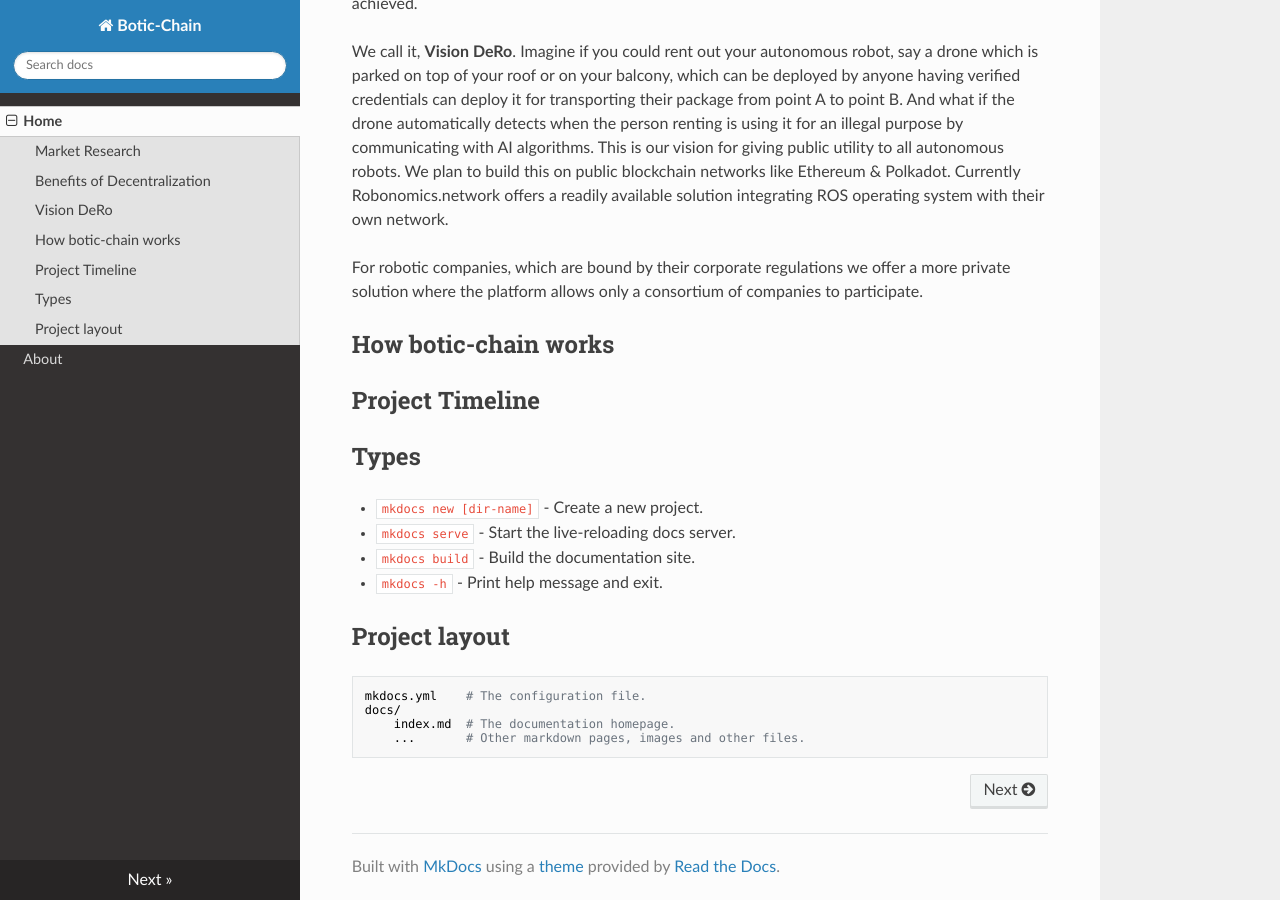
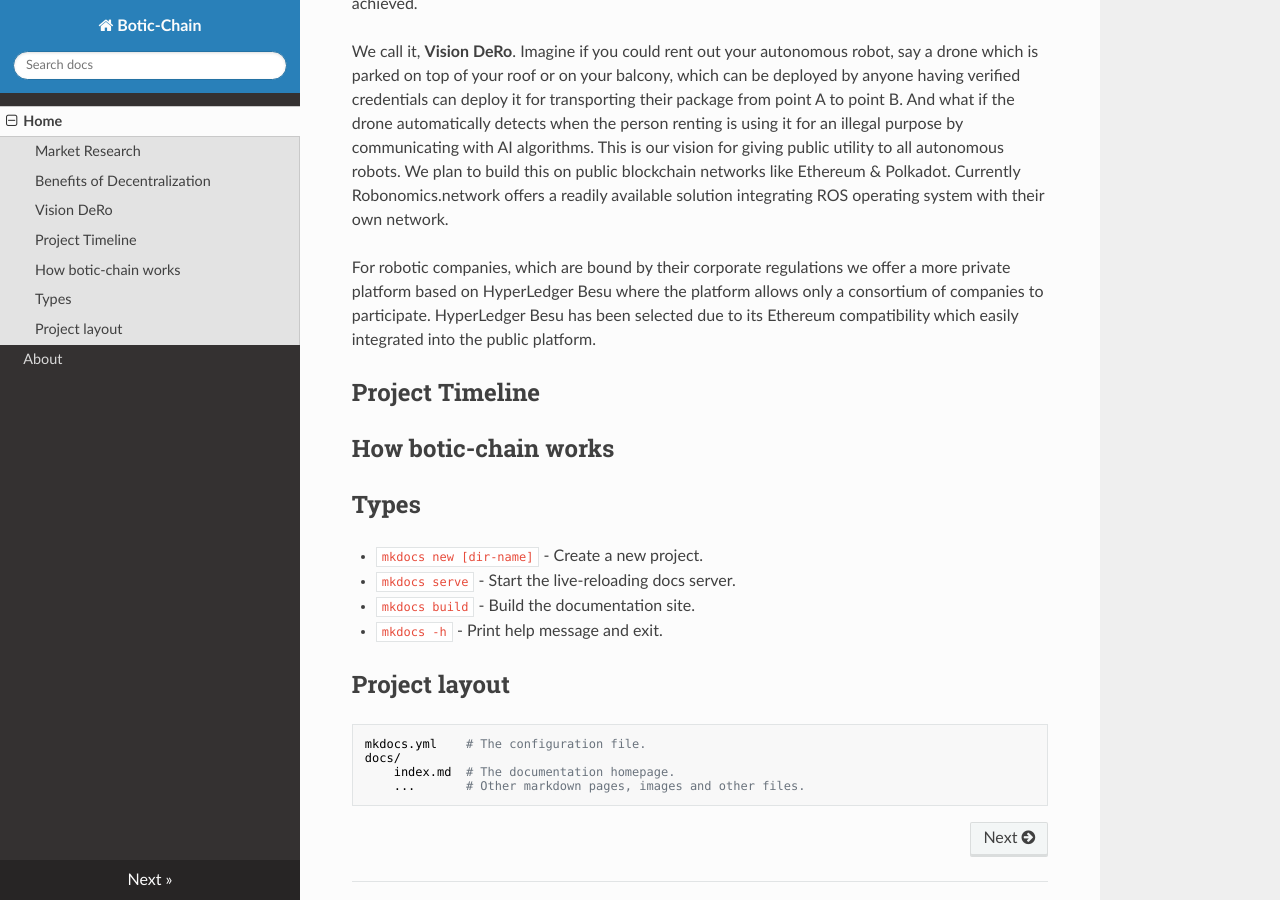
Before and after one commit to botic-chain/botic-chain-docs, an MkDocs documentation site: the page built from docs/index.md, in a window 1280 px wide and 900 px high, scrolled down 992 px. Built offline with MkDocs 1.6.1, drawn with Linux system fonts in a browser that asks for light colours; nearby versions of some CDN libraries.

Commit message:
Update index.md

```diff
--- a/docs/index.md
+++ b/docs/index.md
@@ -18,11 +18,11 @@ Similar to **DeFi**, if all the robotic services can be integrated on a common p
 
 We call it, **Vision DeRo**. Imagine if you could rent out your autonomous robot, say a drone which is parked on top of your roof or on your balcony, which can be deployed by anyone having verified credentials can deploy it for transporting their package from point A to point B. And what if the drone automatically detects when the person renting is using it for an illegal purpose by communicating with AI algorithms. This is our vision for giving public utility to all autonomous robots. We plan to build this on public blockchain networks like Ethereum & Polkadot. Currently Robonomics.network offers a readily available solution integrating ROS operating system with their own network. <br>
 
-For robotic companies, which are bound by their corporate regulations we offer a more private solution where the platform allows only a consortium of companies to participate.
+For robotic companies, which are bound by their corporate regulations we offer a more private platform based on HyperLedger Besu where the platform allows only a consortium of companies to participate. HyperLedger Besu has been selected due to its Ethereum compatibility which easily integrated into the public platform.
+
+## Project Timeline
 
 ## How botic-chain works
-
-## Project Timeline
 
 ## Types
 
```
